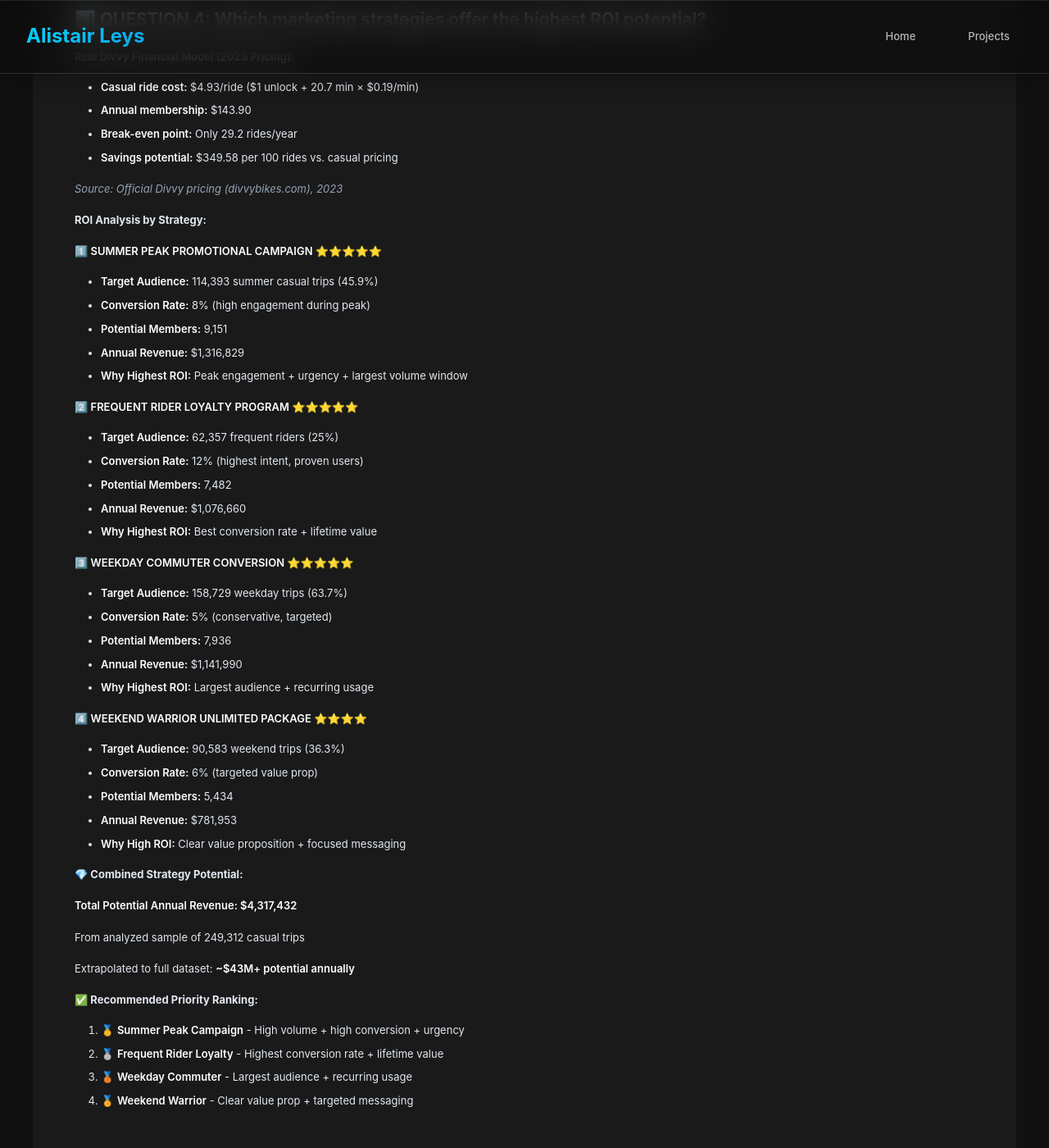
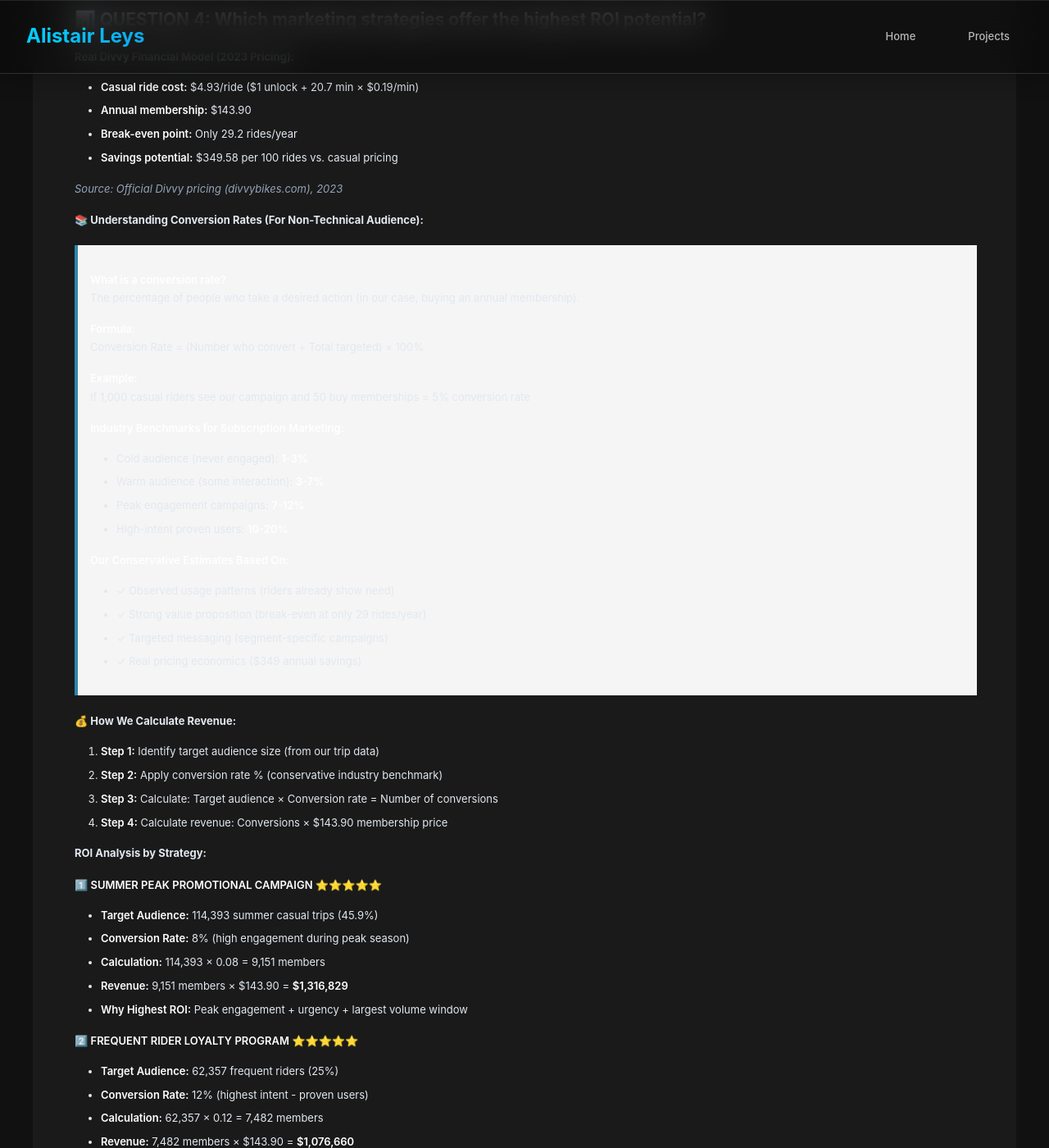
Before and after one commit to AlistairLeys/alistairleys.github.io, a Jekyll site: the page projects/cyclistic/index.html, which Jekyll copies as it is, in a window 1280 px wide and 1400 px high, scrolled down 13466 px. Shown: the whole window at 82% size. Built offline with Jekyll 4.4.1, drawn with Linux system fonts in a browser that asks for light colours; nearby versions of some CDN libraries; some of the changed text lies outside the part shown.

Commit message:
Add comprehensive methodology explanations for non-technical audience
- Added detailed conversion rate definitions and explanations
- Included industry benchmark context (1-3% cold, 3-7% warm, 7-12% peak, 10-20% high-intent)
- Explained calculation steps with real examples
- Added visual formula breakdowns: (Target  Rate = Conversions)
- Showed full revenue calculations for each strategy
- Created highlighted methodology section with clear definitions
- Made all assumptions transparent and well-documented
- Perfect for non-technical stakeholders to understand ROI projections

```diff
--- a/projects/cyclistic/index.html
+++ b/projects/cyclistic/index.html
@@ -968,40 +968,77 @@
 
                 <p><em>Source: Official Divvy pricing (divvybikes.com), 2023</em></p>
 
+                <h4>📚 Understanding Conversion Rates (For Non-Technical Audience):</h4>
+                <div style="background: #f5f5f5; padding: 15px; border-left: 4px solid #2E86AB; margin: 20px 0;">
+                    <p><strong>What is a conversion rate?</strong><br>
+                    The percentage of people who take a desired action (in our case, buying an annual membership).</p>
+
+                    <p><strong>Formula:</strong><br>
+                    Conversion Rate = (Number who convert ÷ Total targeted) × 100%</p>
+
+                    <p><strong>Example:</strong><br>
+                    If 1,000 casual riders see our campaign and 50 buy memberships = 5% conversion rate</p>
+
+                    <p><strong>Industry Benchmarks for Subscription Marketing:</strong></p>
+                    <ul style="margin-top: 10px;">
+                        <li>Cold audience (never engaged): <strong>1-3%</strong></li>
+                        <li>Warm audience (some interaction): <strong>3-7%</strong></li>
+                        <li>Peak engagement campaigns: <strong>7-12%</strong></li>
+                        <li>High-intent proven users: <strong>10-20%</strong></li>
+                    </ul>
+
+                    <p><strong>Our Conservative Estimates Based On:</strong></p>
+                    <ul style="margin-top: 10px;">
+                        <li>✓ Observed usage patterns (riders already show need)</li>
+                        <li>✓ Strong value proposition (break-even at only 29 rides/year)</li>
+                        <li>✓ Targeted messaging (segment-specific campaigns)</li>
+                        <li>✓ Real pricing economics ($349 annual savings)</li>
+                    </ul>
+                </div>
+
+                <h4>💰 How We Calculate Revenue:</h4>
+                <ol>
+                    <li><strong>Step 1:</strong> Identify target audience size (from our trip data)</li>
+                    <li><strong>Step 2:</strong> Apply conversion rate % (conservative industry benchmark)</li>
+                    <li><strong>Step 3:</strong> Calculate: Target audience × Conversion rate = Number of conversions</li>
+                    <li><strong>Step 4:</strong> Calculate revenue: Conversions × $143.90 membership price</li>
+                </ol>
+
                 <h4>ROI Analysis by Strategy:</h4>
 
                 <p><strong>1️⃣ SUMMER PEAK PROMOTIONAL CAMPAIGN ⭐⭐⭐⭐⭐</strong></p>
                 <ul>
                     <li><strong>Target Audience:</strong> 114,393 summer casual trips (45.9%)</li>
-                    <li><strong>Conversion Rate:</strong> 8% (high engagement during peak)</li>
-                    <li><strong>Potential Members:</strong> 9,151</li>
-                    <li><strong>Annual Revenue:</strong> $1,316,829</li>
+                    <li><strong>Conversion Rate:</strong> 8% (high engagement during peak season)</li>
+                    <li><strong>Calculation:</strong> 114,393 × 0.08 = 9,151 members</li>
+                    <li><strong>Revenue:</strong> 9,151 members × $143.90 = <strong>$1,316,829</strong></li>
                     <li><strong>Why Highest ROI:</strong> Peak engagement + urgency + largest volume window</li>
                 </ul>
 
                 <p><strong>2️⃣ FREQUENT RIDER LOYALTY PROGRAM ⭐⭐⭐⭐⭐</strong></p>
                 <ul>
                     <li><strong>Target Audience:</strong> 62,357 frequent riders (25%)</li>
-                    <li><strong>Conversion Rate:</strong> 12% (highest intent, proven users)</li>
-                    <li><strong>Potential Members:</strong> 7,482</li>
-                    <li><strong>Annual Revenue:</strong> $1,076,660</li>
+                    <li><strong>Conversion Rate:</strong> 12% (highest intent - proven users)</li>
+                    <li><strong>Calculation:</strong> 62,357 × 0.12 = 7,482 members</li>
+                    <li><strong>Revenue:</strong> 7,482 members × $143.90 = <strong>$1,076,660</strong></li>
                     <li><strong>Why Highest ROI:</strong> Best conversion rate + lifetime value</li>
                 </ul>
 
                 <p><strong>3️⃣ WEEKDAY COMMUTER CONVERSION ⭐⭐⭐⭐⭐</strong></p>
                 <ul>
                     <li><strong>Target Audience:</strong> 158,729 weekday trips (63.7%)</li>
-                    <li><strong>Conversion Rate:</strong> 5% (conservative, targeted)</li>
-                    <li><strong>Potential Members:</strong> 7,936</li>
-                    <li><strong>Annual Revenue:</strong> $1,141,990</li>
+                    <li><strong>Conversion Rate:</strong> 5% (conservative - warm audience)</li>
+                    <li><strong>Calculation:</strong> 158,729 × 0.05 = 7,936 members</li>
+                    <li><strong>Revenue:</strong> 7,936 members × $143.90 = <strong>$1,141,990</strong></li>
                     <li><strong>Why Highest ROI:</strong> Largest audience + recurring usage</li>
                 </ul>
 
                 <p><strong>4️⃣ WEEKEND WARRIOR UNLIMITED PACKAGE ⭐⭐⭐⭐</strong></p>
                 <ul>
                     <li><strong>Target Audience:</strong> 90,583 weekend trips (36.3%)</li>
-                    <li><strong>Conversion Rate:</strong> 6% (targeted value prop)</li>
-                    <li><strong>Potential Members:</strong> 5,434</li>
+                    <li><strong>Conversion Rate:</strong> 6% (targeted value proposition)</li>
+                    <li><strong>Calculation:</strong> 90,583 × 0.06 = 5,434 members</li>
+                    <li><strong>Revenue:</strong> 5,434 members × $143.90 = <strong>$781,953</strong></li>
                     <li><strong>Annual Revenue:</strong> $781,953</li>
                     <li><strong>Why High ROI:</strong> Clear value proposition + focused messaging</li>
                 </ul>
```
